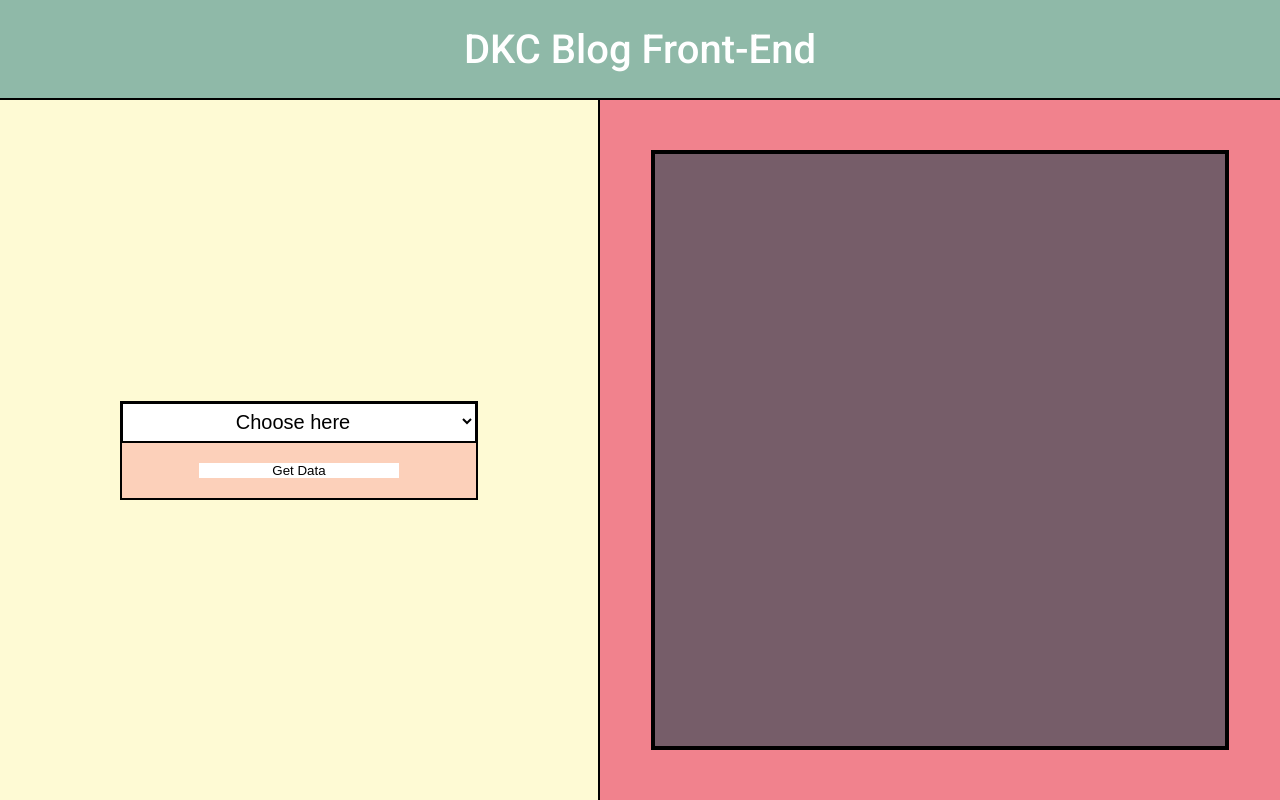
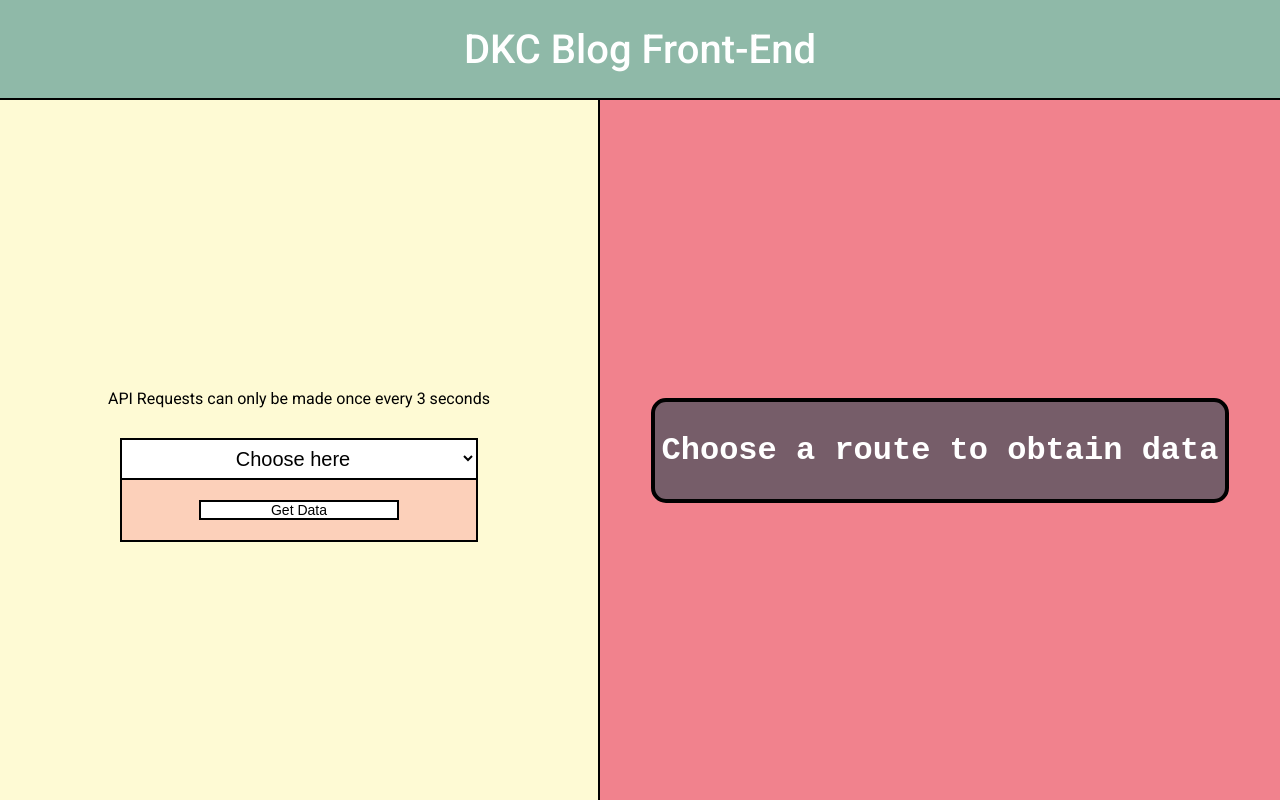
Before and after one commit to DkChau/ApiFrontEnd, a React (Create React App) app: page / in a window 1280 px wide. Built offline with nearby package versions, Linux system fonts and the light colour scheme.

Commit message:
Finished majority of app aside from adding github links to heading

```diff
--- a/package.json
+++ b/package.json
@@ -2,10 +2,12 @@
   "name": "apifront-end",
   "version": "0.1.0",
   "private": true,
+  "homepage":"*",
   "dependencies": {
     "@testing-library/jest-dom": "^5.16.1",
     "@testing-library/react": "^12.1.2",
     "@testing-library/user-event": "^13.5.0",
+    "gh-pages": "^3.2.3",
     "react": "^17.0.2",
     "react-dom": "^17.0.2",
     "react-scripts": "5.0.0",
@@ -16,7 +18,9 @@
     "start": "react-scripts start",
     "build": "react-scripts build",
     "test": "react-scripts test",
-    "eject": "react-scripts eject"
+    "eject": "react-scripts eject",
+    "predeploy":"npm run build",
+    "deploy":"gh-pages -d build"
   },
   "eslintConfig": {
     "extends": [
--- a/src/App.js
+++ b/src/App.js
@@ -1,5 +1,5 @@
 import React, {useState, useEffect} from 'react';
-import { AppContainer, DisplayWrapper, InputWrapper } from './AppElements';
+import { APIWarning, AppContainer, DisplayWrapper, InputWrapper } from './AppElements';
 import DisplaySection from './Components/DisplaySection';
 import InputSection from './Components/InputSection';
 import IntroSection from './Components/IntroSection';
@@ -10,8 +10,8 @@ function App() {
 
     const [route,setRoute] = useState({})
     const [data, setData] = useState('')
+    const [loading, setLoading] = useState(true);
 
-    //Can just disable the button...
     const throttleApiCall = (fn,timeout=3000) => {
         let timer;
         return (...args) => {
@@ -29,6 +29,7 @@ function App() {
     }
 
     const getData = (url='post') => {
+        setLoading(true)
         fetch(`https://dcblogapi.herokuapp.com/api/${url}`)
         .then(result=>{
             return result.json()
@@ -38,6 +39,11 @@ function App() {
             var myEscapedJSONString = myJSONString.replace(/\\n/g, " ")
             setData(myEscapedJSONString)
         })
+        .then(()=>{
+            setTimeout(()=>{
+                setLoading(false)
+            },1000)
+        })
     }
 
     const throttleData = throttleApiCall(getData,3000)
@@ -46,11 +52,12 @@ function App() {
         <AppContainer>
             <IntroSection/>
             <InputWrapper>
+                <APIWarning>API Requests can only be made once every 3 seconds</APIWarning>
                 <Router routes={routes} chooseRoute = {chooseRoute}/>
                 <InputSection getData={throttleData} route={route}/>
             </InputWrapper>
             <DisplayWrapper>
-                <DisplaySection data={data}/>
+                <DisplaySection loading={loading} heading={route.name} data={data}/>
             </DisplayWrapper>
         </AppContainer>
     );
--- a/src/AppElements.js
+++ b/src/AppElements.js
@@ -3,7 +3,8 @@ import styled from 'styled-components'
 export const AppContainer = styled.div`
     display:grid;
     width:100%;
-    min-height:100vh;
+    height:100vh;
+    max-height:100vh;
     grid-template-columns: 600px 1fr 1fr 1fr;
     grid-template-rows: auto 1fr;
     grid-template-areas: 'heading heading heading heading' 'input display display display';
@@ -24,7 +25,9 @@ export const DisplayWrapper = styled.div`
     width:100%;
     height:100%;
     display:flex;
-    justify-content: center;
-    align-items: center;
+    align-items:center;
     background:#F1828D ;
 `
+export const APIWarning = styled.div`
+    padding:30px 0;
+`
--- a/src/Components/DisplaySection/DisplayElements.js
+++ b/src/Components/DisplaySection/DisplayElements.js
@@ -1,16 +1,34 @@
 import styled from 'styled-components';
 
 export const DisplayWrapper = styled.pre`
+    width:85%;
+    padding:30px 0;
+    border-radius: 15px;
+    font-size:32px;
+    font-weight:600;
+    color:#ffffff;
+    background:#765D69;
+    margin:0 auto;
+    text-align:center;
+    border:4px solid black;
+`
+export const DisplayCode = styled.code`
     white-space:pre-wrap;
-    width:85%;
-    height:600px;
+    text-align:start;
+    width:100%;
+    height:auto;
+    max-height:500px;
+    font-size:20px;
+    margin-top:20px;
+    /* margin:0 auto; */
+    display:flex;
     overflow:auto;
+    padding:0 100px;
+    /* vertical-align:top; */
     margin:0 auto;
-    border:4px solid black;
-    padding:30px 100px;
-    display:flex;
-    justify-content: center;
-    align-items: center;
-    background:#765D69;
-    color:#ffffff;
 `
+export const Loading = styled.span`
+    text-align:center;
+    width:100%;
+    padding:50px 0;
+`
--- a/src/Components/DisplaySection/index.js
+++ b/src/Components/DisplaySection/index.js
@@ -1,10 +1,17 @@
 import React from 'react'
-import { DisplayWrapper } from './DisplayElements'
+import { DisplayWrapper, DisplayCode,  Loading} from './DisplayElements'
 
 const DisplaySection = (props) => {
+
     return (
         <DisplayWrapper>
-            {props.data}
+            {!props.data ? 'Choose a route to obtain data' :
+                <>
+                    API DATA
+                    <DisplayCode>
+                        {props.loading ? <Loading>Loading...</Loading> : props.data}
+                    </DisplayCode>
+                </>}
         </DisplayWrapper>
     )
 }
--- a/src/Components/InputSection/InputElements.js
+++ b/src/Components/InputSection/InputElements.js
@@ -14,11 +14,13 @@ export const InputContainer = styled.div`
 `
 export const InputLabel = styled.label`
     font-size:20px;
+
 `
 export const Input = styled.input`
     margin:5px 0 20px 0;
     height:30px;
     width:80%;
+    border:2px solid black;
 `
 export const SubmitButton = styled.button`
     width:200px;
@@ -26,6 +28,9 @@ export const SubmitButton = styled.button`
     background:white;
     color:black;
     transition:all 0.2s ease;
+    border:2px solid black;
+    font-size:14px;
+    font-weight:500;
 
     &:hover{
         transform:scale(1.03);
--- a/src/Components/InputSection/index.js
+++ b/src/Components/InputSection/index.js
@@ -21,7 +21,7 @@ const InputSection = (props) => {
         else if(props.route.postId && !props.route.commentId){
             props.getData(`post/${postSuffix}`)
         }
-        else{
+        else if(!(Object.keys(props.route).length === 0)){
             props.getData()
         }
     }
--- a/src/Components/Router/RouterElements.js
+++ b/src/Components/Router/RouterElements.js
@@ -15,8 +15,9 @@ export const RouteContainer = styled.select`
     border:none;
     height:40px;
     font-size:20px;
-    border:3px solid black;
+    border:2px solid black;
     border-bottom:none;
+    font-weight:400;
 `
 export const Route = styled.option`
     width:100%;
--- a/src/Data.js
+++ b/src/Data.js
@@ -10,6 +10,7 @@ export const routes = [
         commentId:false,
         postId:true,
         comment:false,
+
     },
     {
         name:'Get all Comments on a Post',
--- a/src/index.css
+++ b/src/index.css
@@ -5,7 +5,6 @@
 }
 #root{
     width:100%;
-    overflow-y: scroll;
-    height:auto;
+    height:100%;
     font-family: 'Roboto', sans-serif;
 }
```
Also changed, not shown: 1 other file (tests, documents, lock files or other folders).
